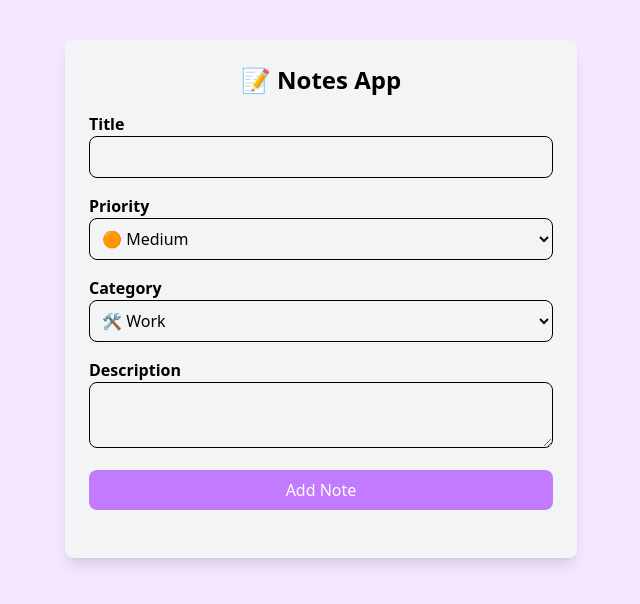
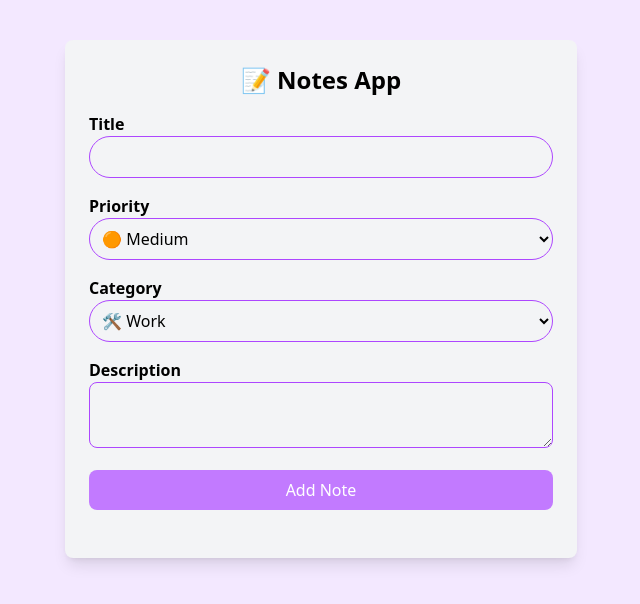
Before and after one commit to edr9719/notes-app, a React (Vite) app: page / in a window 1280 px wide. Shown: the top 604 px of the page, without its empty margins (319-959 px from the left). Built offline with nearby package versions, Linux system fonts and the light colour scheme.

Commit message:
Added initial form submission

```diff
--- a/index.html
+++ b/index.html
@@ -1,10 +1,10 @@
-<!doctype html>
+<!DOCTYPE html>
 <html lang="en">
   <head>
     <meta charset="UTF-8" />
     <link rel="icon" type="image/svg+xml" href="/vite.svg" />
     <meta name="viewport" content="width=device-width, initial-scale=1.0" />
-    <title>notes-app</title>
+    <title>Notes App</title>
   </head>
   <body>
     <div id="root"></div>
--- a/src/App.jsx
+++ b/src/App.jsx
@@ -2,13 +2,13 @@ import { useState } from 'react';
 import NoteForm from './components/NoteForm';
 
 function App() {
-  const [name, setName] = useState('');
+  const [notes, setNotes] = useState([]);
 
   return (
     <div className='max-w-lg mx-auto mt-10 p-6 bg-gray-100 rounded-lg shadow-lg'>
       <h2 className='text-2xl font-bold mb-4 text-center'>📝 Notes App</h2>
 
-      <NoteForm />
+      <NoteForm notes={notes} setNotes={setNotes} />
     </div>
   );
 }
--- a/src/components/NoteForm.jsx
+++ b/src/components/NoteForm.jsx
@@ -1,6 +1,6 @@
 import { useState } from 'react';
 
-const NoteForm = () => {
+const NoteForm = ({ notes, setNotes }) => {
   const [formData, setFormData] = useState({
     title: '',
     category: 'Work',
@@ -10,16 +10,32 @@ const NoteForm = () => {
 
   const handleChange = (e) => {
     setFormData({
-      title: formData.title,
-      category: formData.category,
-      priority: formData.priority,
-      description: formData.description,
+      ...formData,
       [e.target.name]: e.target.value, // This overwrites whichever field changed
     });
   };
 
+  const handleSubmit = (e) => {
+    e.preventDefault();
+    if (!formData.title || !formData.description) return;
+
+    //Create Note Object
+    const newNote = { id: Date.now(), ...formData };
+
+    //Add Notes to State
+    setNotes([newNote, ...notes]);
+
+    //Reset Form Data
+    setFormData({
+      title: '',
+      category: 'Work',
+      priority: 'Medium',
+      description: '',
+    });
+  };
+
   return (
-    <form className='mb-6'>
+    <form className='mb-6' onSubmit={handleSubmit}>
       <div className='mb-4'>
         <label htmlFor='title' className='block font-semibold'>
           Title
@@ -27,7 +43,7 @@ const NoteForm = () => {
         <input
           name='title'
           type='text'
-          className='w-full p-2 border rounded-lg'
+          className='w-full p-2 border border-purple-500 rounded-full'
           onChange={handleChange}
           value={formData.title}
         />
@@ -39,7 +55,7 @@ const NoteForm = () => {
         <select
           name='priority'
           type='text'
-          className='w-full p-2 border rounded-lg'
+          className='w-full p-2 border border-purple-500 rounded-full'
           onChange={handleChange}
           value={formData.priority}
         >
@@ -55,7 +71,7 @@ const NoteForm = () => {
         </label>
         <select
           type='text'
-          className='w-full p-2 border rounded-lg'
+          className='w-full p-2 border border-purple-500 rounded-full'
           onChange={handleChange}
           value={formData.category}
           name='category'
@@ -73,7 +89,7 @@ const NoteForm = () => {
         <textarea
           name='description'
           type='text'
-          className='w-full p-2 border rounded-lg'
+          className='w-full p-2 border border-purple-500 rounded-lg'
           onChange={handleChange}
           value={formData.description}
         />
```
